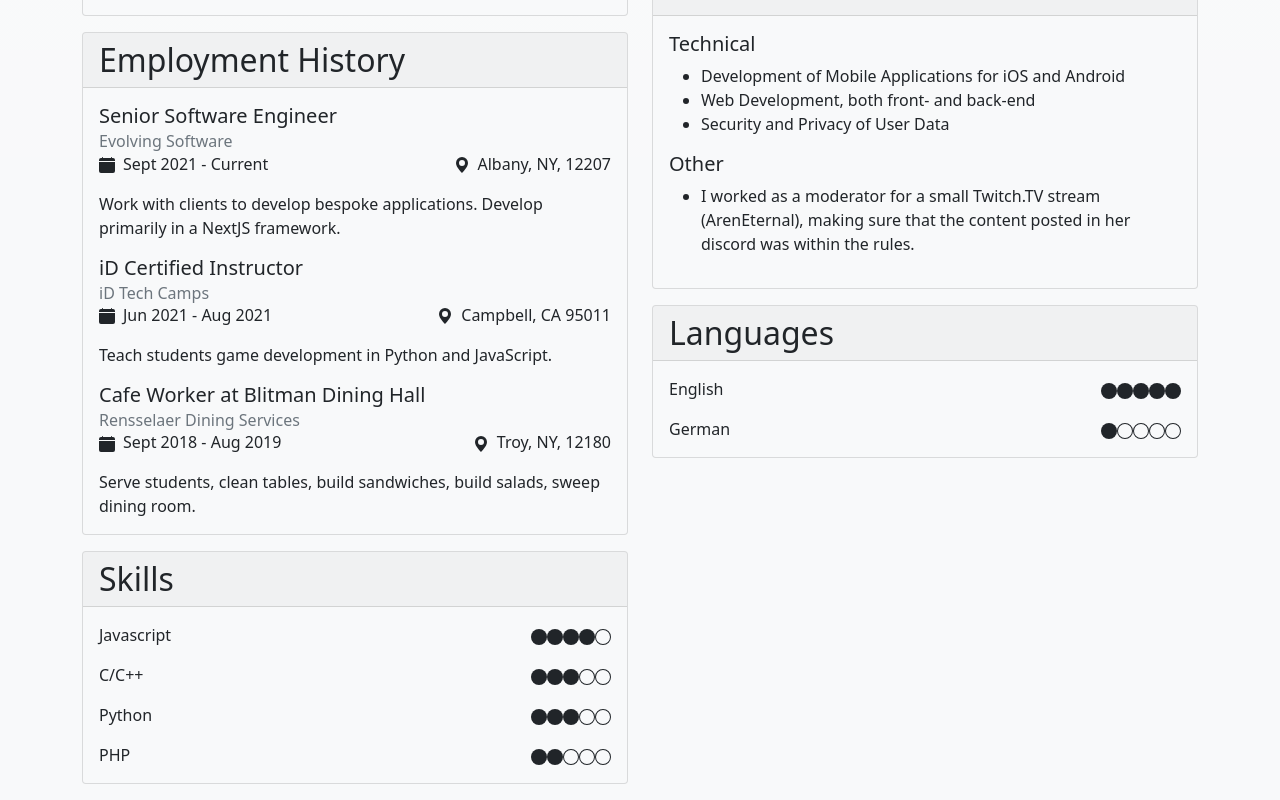
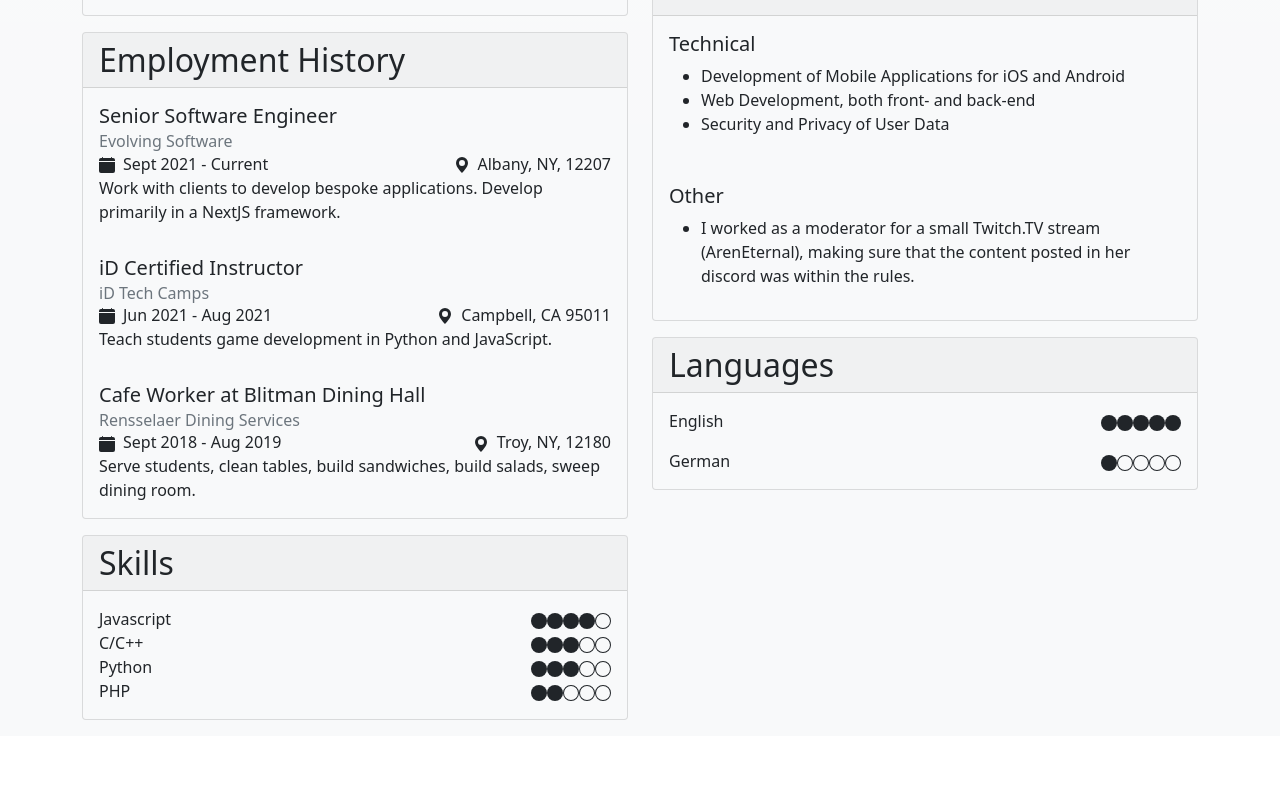
Before and after one commit to brookerose1312/website, a Next.js app: page /resume in a window 1280 px wide. Shown: the part 541-1341 px from the top of the page. After the commit the page ends 1277 px from the top, so only its background shows below. Built offline with nearby package versions, Linux system fonts and the light colour scheme.

Commit message:
1 Card.Title per Card.Body

```diff
--- a/pages/about.mdx
+++ b/pages/about.mdx
@@ -34,9 +34,13 @@
         <Card.Title>September 2021-Current</Card.Title>
         <Card.Subtitle className="mb-2 text-muted">Evolving Software</Card.Subtitle>
         <Card.Text>Senior Software Developer</Card.Text>
+      </Card.Body>
+      <Card.Body>
         <Card.Title>June 2021-August 2021</Card.Title>
         <Card.Subtitle className="mb-2 text-muted">iD Tech Camps</Card.Subtitle>
         <Card.Text>iD Certified Instructor</Card.Text>
+      </Card.Body>
+      <Card.Body>
         <Card.Title>September 2018-August 2019</Card.Title>
         <Card.Subtitle className="mb-2 text-muted">Rensselaer Dining Services</Card.Subtitle>
         <Card.Text>Cafe Worker</Card.Text>
--- a/pages/index.mdx
+++ b/pages/index.mdx
@@ -41,6 +41,8 @@
             here
           </a>.
         </Card.Text>
+      </Card.Body>
+      <Card.Body>
         <Card.Title>A Trans Woman</Card.Title>
         <Card.Text>
           I am an openly trans woman, and I use she/her and{" "}
@@ -49,6 +51,8 @@
           </a>
           .
         </Card.Text>
+      </Card.Body>
+      <Card.Body>
         <Card.Title>A Humanist</Card.Title>
         <Card.Text>
           It is my personal goal to help as many people as I can.
--- a/pages/resume.jsx
+++ b/pages/resume.jsx
@@ -59,7 +59,7 @@
               <Card.Body>
                 <Card.Title>Senior Software Engineer</Card.Title>
                 <Card.Subtitle className="text-muted">Evolving Software</Card.Subtitle>
-                <Card.Text className="d-flex justify-content-between">
+                <div className="d-flex justify-content-between">
                   <div>
                     <CalendarFill className="me-2" />
                     Sept 2021 - Current
@@ -68,15 +68,17 @@
                     <GeoAltFill className="me-2" />
                     Albany, NY, 12207
                   </div>
-                </Card.Text>
+                </div>
                 <Card.Text>
                   Work with clients to develop bespoke
                   applications. Develop primarily in a
                   NextJS framework.
                 </Card.Text>
+              </Card.Body>
+              <Card.Body>
                 <Card.Title>iD Certified Instructor</Card.Title>
                 <Card.Subtitle className="text-muted">iD Tech Camps</Card.Subtitle>
-                <Card.Text className="d-flex justify-content-between">
+                <div className="d-flex justify-content-between">
                   <div>
                     <CalendarFill className="me-2" />
                     Jun 2021 - Aug 2021
@@ -85,17 +87,19 @@
                     <GeoAltFill className="me-2" />
                     Campbell, CA 95011
                   </div>
-                </Card.Text>
+                </div>
                 <Card.Text>
                   Teach students game development in Python and JavaScript.
                 </Card.Text>
+              </Card.Body>
+              <Card.Body>
                 <Card.Title>
                   Cafe Worker at Blitman Dining Hall
                 </Card.Title>
                 <Card.Subtitle className="text-muted">
                   Rensselaer Dining Services
                 </Card.Subtitle>
-                <Card.Text className="d-flex justify-content-between">
+                <div className="d-flex justify-content-between">
                   <div>
                     <CalendarFill className="me-2" />
                     Sept 2018 - Aug 2019
@@ -104,7 +108,7 @@
                     <GeoAltFill className="me-2" />
                     Troy, NY, 12180
                   </div>
-                </Card.Text>
+                </div>
                 <Card.Text>
                   Serve students, clean tables, build
                   sandwiches, build salads, sweep dining
@@ -115,7 +119,7 @@
             <Card bg="light" className="mt-3 mb-3">
               <Card.Header as="h2">Skills</Card.Header>
               <Card.Body>
-                <Card.Text className="d-flex justify-content-between">
+                <div className="d-flex justify-content-between">
                   Javascript
                   <div>
                     <CircleFill />
@@ -124,8 +128,8 @@
                     <CircleFill />
                     <Circle />
                   </div>
-                </Card.Text>
-                <Card.Text className="d-flex justify-content-between">
+                </div>
+                <div className="d-flex justify-content-between">
                   C/C++
                   <div>
                     <CircleFill />
@@ -134,8 +138,8 @@
                     <Circle />
                     <Circle />
                   </div>
-                </Card.Text>
-                <Card.Text className="d-flex justify-content-between">
+                </div>
+                <div className="d-flex justify-content-between">
                   Python
                   <div>
                     <CircleFill />
@@ -144,8 +148,8 @@
                     <Circle />
                     <Circle />
                   </div>
-                </Card.Text>
-                <Card.Text className="d-flex justify-content-between">
+                </div>
+                <div className="d-flex justify-content-between">
                   PHP
                   <div>
                     <CircleFill />
@@ -154,7 +158,7 @@
                     <Circle />
                     <Circle />
                   </div>
-                </Card.Text>
+                </div>
               </Card.Body>
             </Card>
           </Col>
@@ -185,6 +189,8 @@
                     <li>Security and Privacy of User Data</li>
                   </ul>
                 </Card.Text>
+              </Card.Body>
+              <Card.Body>
                 <Card.Title>Other</Card.Title>
                 <Card.Text>
                   <ul>
```
